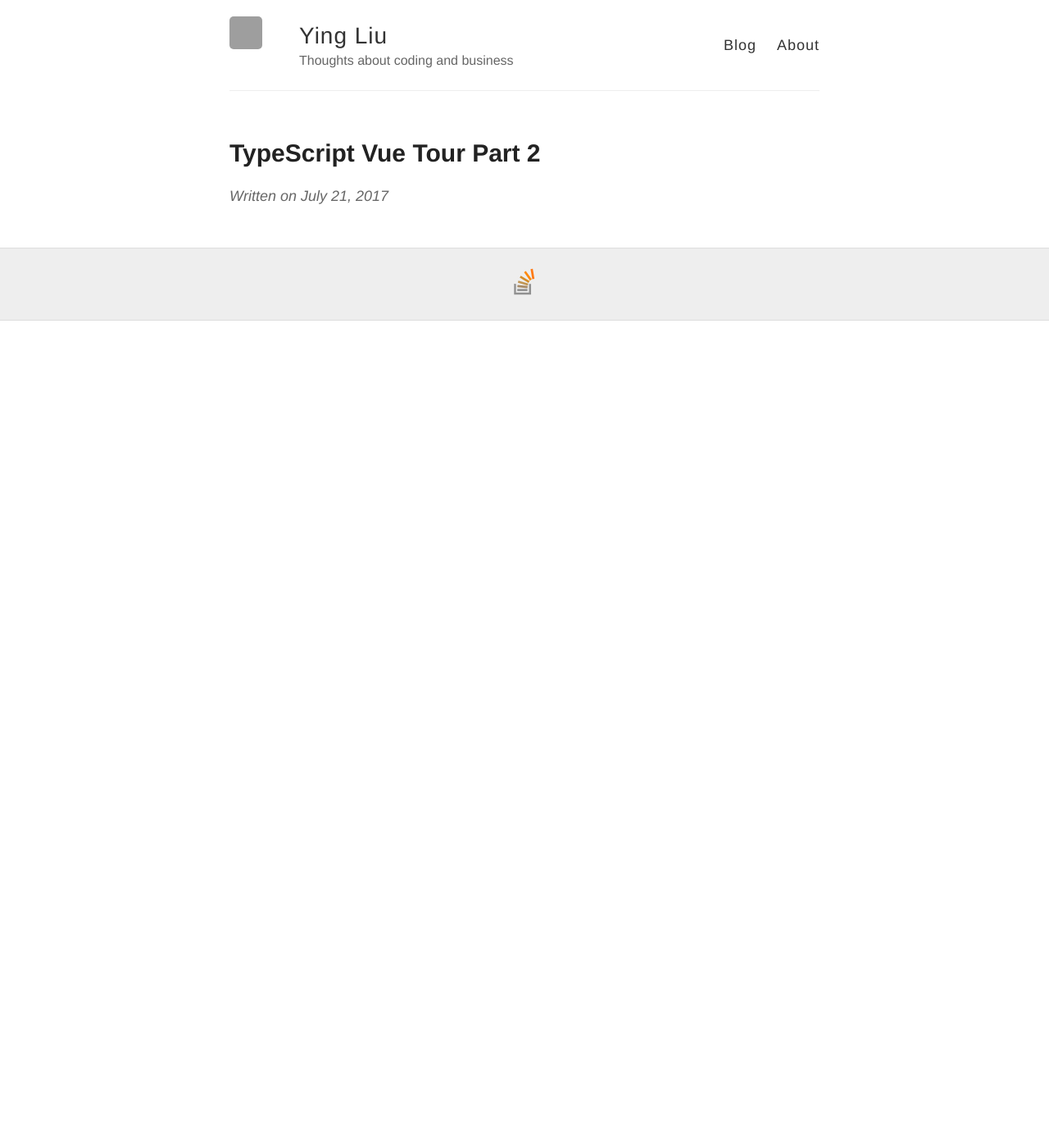
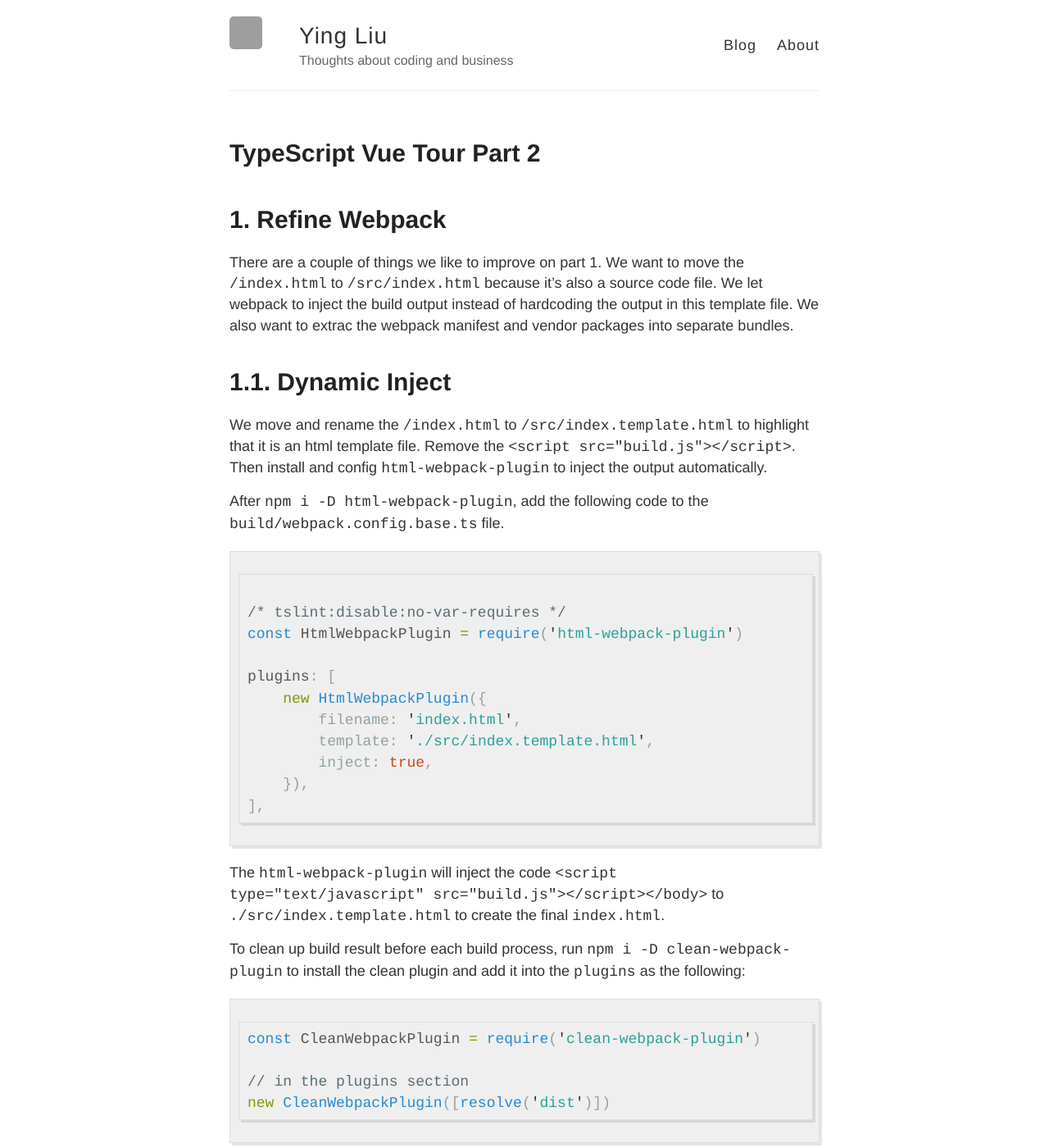
Before and after one commit to YingLiu4203/old-dev-blog, a Jekyll site: the page built from _posts/2017-07-21-TypeScript-Vue-Tour-02.md, in a window 1280 px wide and 1400 px high. Shown: the whole window at 82% size. Built offline with Jekyll 4.4.1, drawn with Linux system fonts in a browser that asks for light colours; comment, search, counter and statistics services are not loaded; some of the changed text lies outside the part shown; grey boxes are pictures that could not be loaded.

Commit message:
extract vendor and manifest bundles

````diff
--- a/_posts/2017-07-21-TypeScript-Vue-Tour-02.md
+++ b/_posts/2017-07-21-TypeScript-Vue-Tour-02.md
@@ -6,3 +6,65 @@ categories:
 tags:
 - TypeScript, Vue
 ---
+
+# 1. Refine Webpack
+There are a couple of things we like to improve on part 1. We want to move the `/index.html` to `/src/index.html` because it's also a source code file. We let webpack to inject the build output instead of hardcoding the output in this template file. We also want to extrac the webpack manifest and vendor packages into separate bundles.
+
+# 1.1. Dynamic Inject
+We move and rename the `/index.html` to `/src/index.template.html` to highlight that it is an html template file. Remove the `<script src="build.js"></script>`. Then install and config `html-webpack-plugin` to inject the output automatically.
+
+After `npm i -D html-webpack-plugin`, add the following code to the `build/webpack.config.base.ts` file.
+
+```ts
+
+/* tslint:disable:no-var-requires */
+const HtmlWebpackPlugin = require('html-webpack-plugin')
+
+plugins: [
+    new HtmlWebpackPlugin({
+        filename: 'index.html',
+        template: './src/index.template.html',
+        inject: true,
+    }),
+],
+```
+
+The `html-webpack-plugin` will inject the code `<script type="text/javascript" src="build.js"></script></body>` to `./src/index.template.html` to create the final `index.html`.
+
+To clean up build result before each build process, run `npm i -D clean-webpack-plugin` to install the clean plugin and add it into the `plugins` as the following:
+
+```ts
+const CleanWebpackPlugin = require('clean-webpack-plugin')
+
+// in the plugins section
+new CleanWebpackPlugin([resolve('dist')])
+```
+
+# 1.2. Extract Vendor Modules and Webpack Manfiest
+Add the following content to the `plugins` section in `build/webpack.config.base.ts` to extract vendor modules and webpack manifest into seprate bundles.
+
+```ts
+// split vendor js into its own file
+new webpack.optimize.CommonsChunkPlugin({
+    name: 'vendor',
+    minChunks(module, count) {
+        // modules inside node_modules are extracted to vendor
+        return (
+            module.resource &&
+            /\.js$/.test(module.resource) &&
+            module.resource.indexOf(
+                path.join(__dirname, '../node_modules'),
+            ) === 0
+        )
+    },
+}),
+// extract webpack runtime and module manifest to its own file in order to
+// prevent vendor hash from being updated whenever app bundle is updated
+new webpack.optimize.CommonsChunkPlugin({
+    name: 'manifest',
+    // chunks: ['vendor'],
+    minChunks: Infinity,
+})
+```
+
+Because there are multiple bundles, set `filename: '[name].js'` in the `output` field.
````
